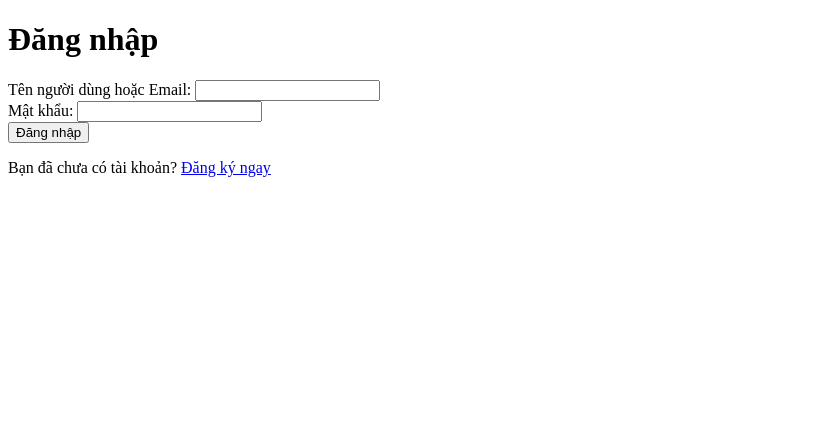
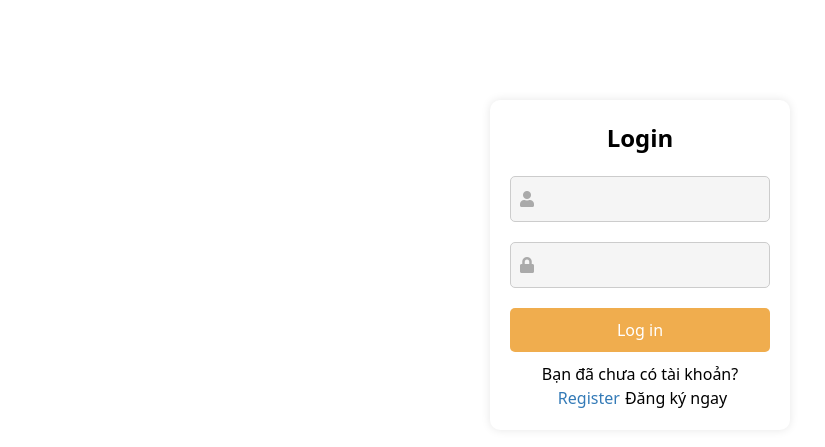
Before and after one commit to VuNguyen76/project_root, a PHP site: page /project_root/components/pages/login.php in a window 1280 px wide. Shown: the top 447 px of the page, without its empty margins (0-825 px from the left). Run offline with PHP 8.4, Linux system fonts and the light colour scheme; some libraries are stand-ins or nearby versions.

Commit message:
Update login.php

```diff
--- a/wbingosite.com/components/pages/login.php
+++ b/wbingosite.com/components/pages/login.php
@@ -34,30 +34,31 @@ if ($_SERVER["REQUEST_METHOD"] == "POST") {
     }
 }
 ?>
-
 <!DOCTYPE html>
 <html lang="en">
-
 <head>
   <meta charset="UTF-8">
   <meta name="viewport" content="width=device-width, initial-scale=1.0">
-    <title>Đăng nhập</title>
+  <title>Login</title>
+  <link rel="stylesheet" type="text/css" href="..\resources\css\login.css" >
+  <script src="https://cdn.tailwindcss.com"></script>
+  <link rel="stylesheet" href="https://cdnjs.cloudflare.com/ajax/libs/font-awesome/5.15.3/css/all.min.css">
 </head>
-
 <body>
-    <h1>Đăng nhập</h1>
-    <form method="POST" action="login.php">
-        <div>
-            <label for="username">Tên người dùng hoặc Email:</label>
+<div class="login-container">
+      <div class="login-header">Login</div>
+      <div class="input-group">
+          <i class="fas fa-user"></i>
           <input type="text" name="username" id="username" required>
       </div>
-        <div>
-            <label for="password">Mật khẩu:</label>
+      <div class="input-group">
+          <i class="fas fa-lock"></i>
           <input type="password" name="password" id="password" required>
       </div>
-        <button type="submit">Đăng nhập</button>
-    </form>
-    <p>Bạn đã chưa có tài khoản? <a href="register.php">Đăng ký ngay</a></p>
+      <button class="login-button" type="submit" >Log in</button>
+      <div class="links">
+        <p>Bạn đã chưa có tài khoản?<a href="register.php">Register</a>Đăng ký ngay</a></p>
+      </div>
+  </div>
 </body>
-
 </html>
```
Lines whose indentation alone changed are shown as unchanged.
